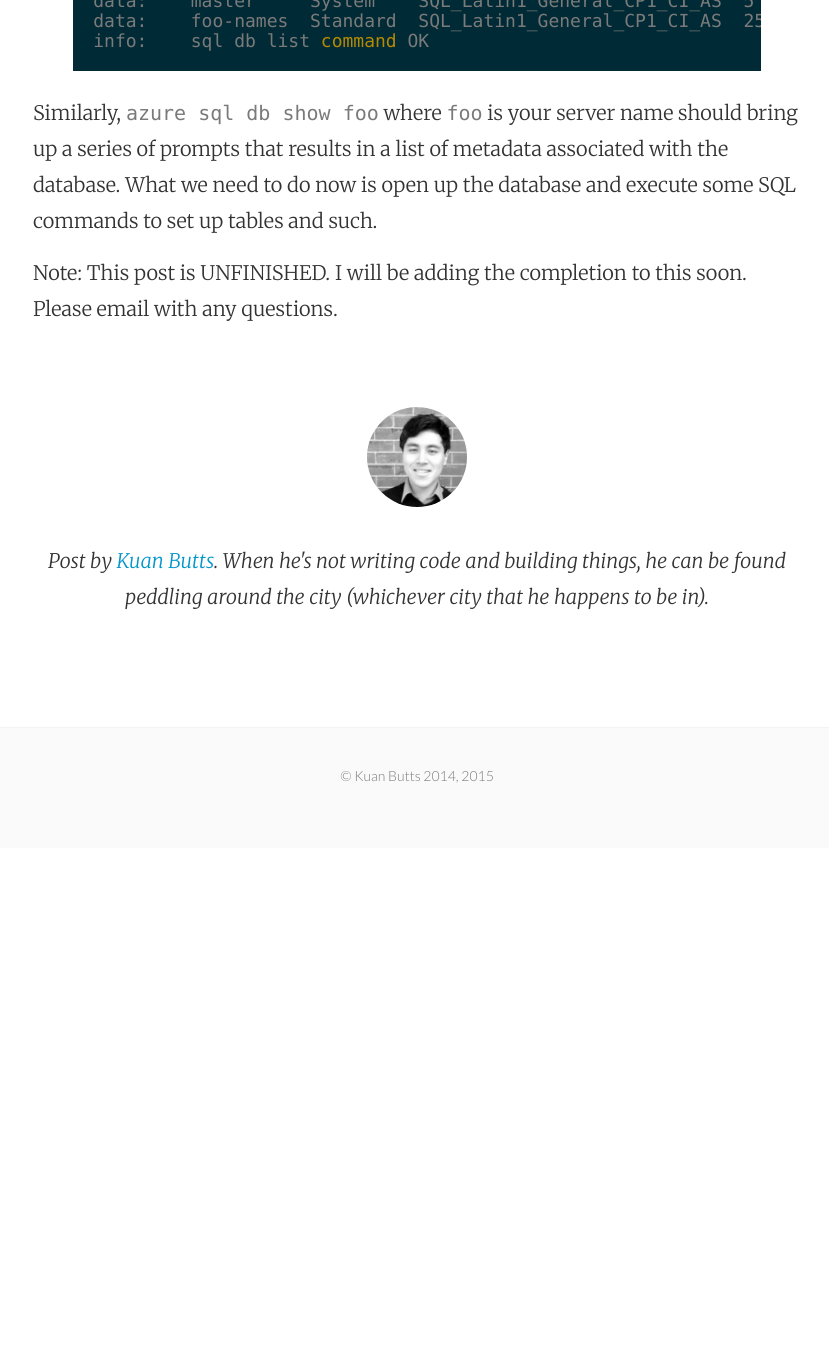
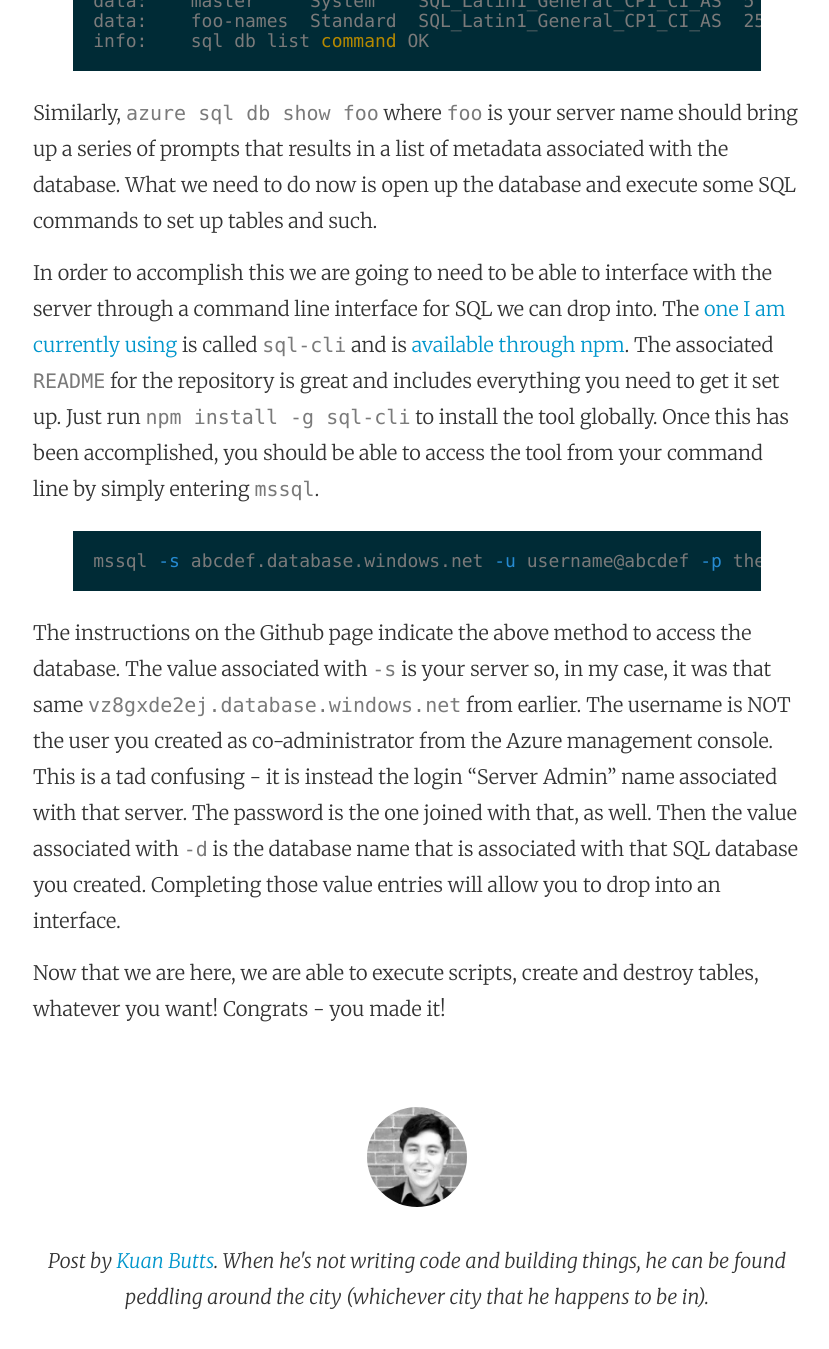
Before and after one commit to kuanb/kuanb.github.io, a Jekyll site: the page built from _posts/2015-09-18-setting-up-azure-aql.md, in a window 1280 px wide and 1400 px high, scrolled down 10631 px. Shown: the top 1349 px of the window, without its empty margins (223-1052 px from the left). Built offline with Jekyll 4.4.1, drawn with Linux system fonts in a browser that asks for light colours; Markdown is read by kramdown in place of the engine named in the settings; before the commit the page ends 11479 px from its top, so only the background shows below that; some of the changed text lies outside the part shown.

Commit message:
post completed on sql

```diff
--- a/_posts/2015-09-18-setting-up-azure-aql.md
+++ b/_posts/2015-09-18-setting-up-azure-aql.md
@@ -78,4 +78,12 @@
 
 Similarly, `azure sql db show foo` where `foo` is your server name should bring up a series of prompts that results in a list of metadata associated with the database. What we need to do now is open up the database and execute some SQL commands to set up tables and such.
 
-Note: This post is UNFINISHED. I will be adding the completion to this soon. Please email with any questions.
+In order to accomplish this we are going to need to be able to interface with the server through a command line interface for SQL we can drop into. The [one I am currently using](https://github.com/hasankhan/sql-cli) is called `sql-cli` and is [available through npm](https://www.npmjs.com/package/sql-cli). The associated `README` for the repository is great and includes everything you need to get it set up. Just run `npm install -g sql-cli` to install the tool globally. Once this has been accomplished, you should be able to access the tool from your command line by simply entering `mssql`.
+
+{% highlight bash %}
+mssql -s abcdef.database.windows.net -u username@abcdef -p thepassword -d mydatabase -e
+{% endhighlight %}
+
+The instructions on the Github page indicate the above method to access the database. The value associated with `-s` is your server so, in my case, it was that same `vz8gxde2ej.database.windows.net` from earlier. The username is NOT the user you created as co-administrator from the Azure management console. This is a tad confusing - it is instead the login “Server Admin” name associated with that server. The password is the one joined with that, as well. Then the value associated with `-d` is the database name that is associated with that SQL database you created. Completing those value entries will allow you to drop into an interface.
+
+Now that we are here, we are able to execute scripts, create and destroy tables, whatever you want! Congrats - you made it!
```
